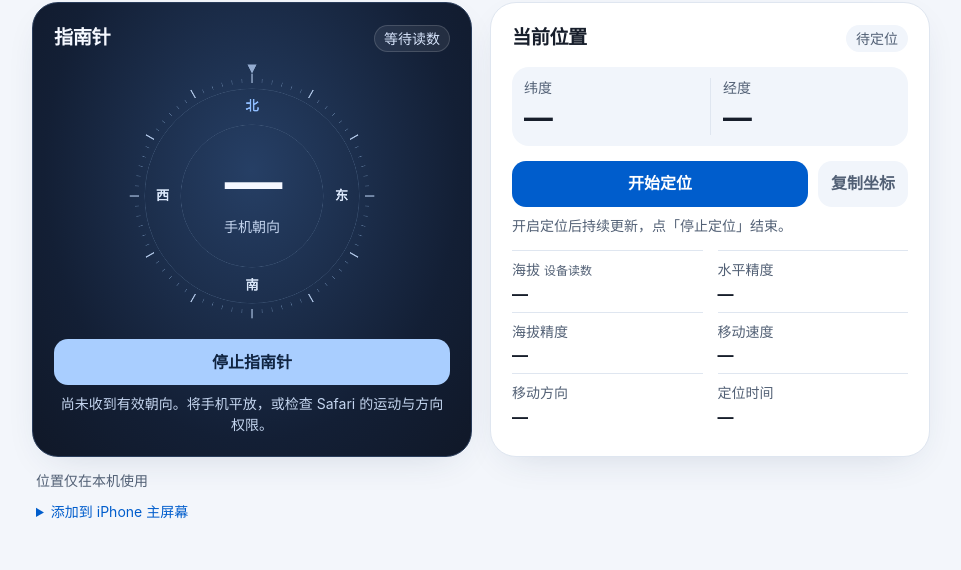
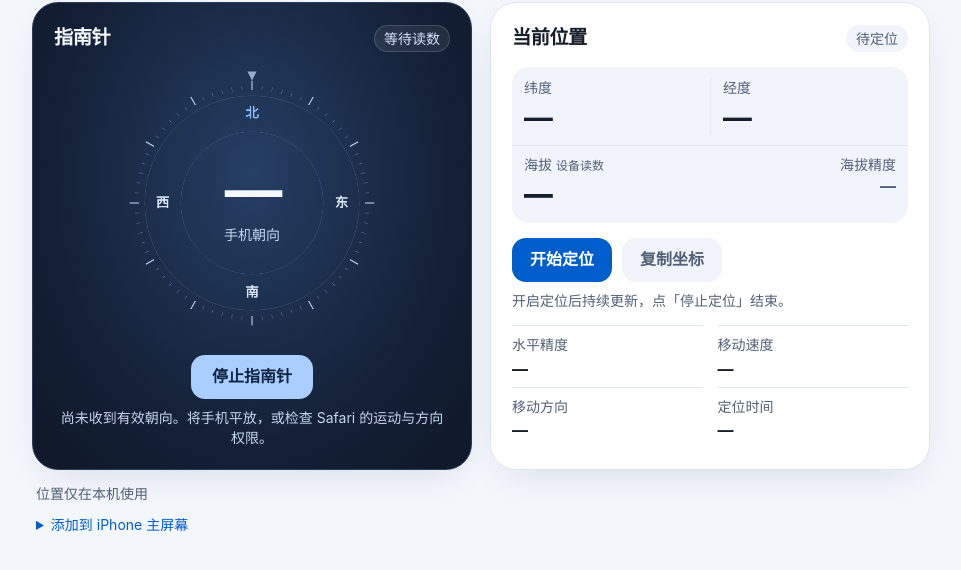
Before and after one commit to kunlun7210/gps, a plain HTML site: page index.html in a window 1280 px wide. Shown: the part 90-660 px from the top of the page, without its empty margins (159-1120 px from the left). Drawn offline with Linux system fonts and the light colour scheme.

Commit message:
Compact the action buttons and highlight altitude

```diff
--- a/index.html
+++ b/index.html
@@ -41,7 +41,9 @@
         </div>
         <dl class="coordinates">
           <div><dt>纬度</dt><dd id="latitude">—</dd></div>
-          <div><dt>经度</dt><dd id="longitude">—</dd></div>
+          <div class="longitude"><dt>经度</dt><dd id="longitude">—</dd></div>
+          <div class="elevation"><dt>海拔 <small>设备读数</small></dt><dd id="altitude">—</dd></div>
+          <div class="elevation-accuracy"><dt>海拔精度</dt><dd id="altitudeAccuracy">—</dd></div>
         </dl>
         <div class="actions">
           <button id="locate" type="button">开始定位</button>
@@ -57,9 +59,7 @@
           </ol>
         </details>
         <dl class="metrics">
-          <div><dt>海拔 <small>设备读数</small></dt><dd id="altitude">—</dd></div>
           <div><dt>水平精度</dt><dd id="accuracy">—</dd></div>
-          <div><dt>海拔精度</dt><dd id="altitudeAccuracy">—</dd></div>
           <div><dt>移动速度</dt><dd id="speed">—</dd></div>
           <div><dt>移动方向</dt><dd id="course">—</dd></div>
           <div><dt>定位时间</dt><dd id="time">—</dd></div>
--- a/style.css
+++ b/style.css
@@ -93,7 +93,7 @@ canvas { display: block; width: 100%; height: 100%; }
 }
 .reading span { color: #c4d5ef; font-size: .875rem; margin-top: 5px; }
 button {
-  min-height: 46px;
+  min-height: 44px;
   border: 1px solid transparent;
   border-radius: 14px;
   padding: 7px 12px;
@@ -107,7 +107,12 @@ button:active { filter: brightness(.91); }
 button:disabled { color: var(--muted); background: var(--inset); cursor: default; }
 button:focus-visible, summary:focus-visible { outline: 3px solid var(--accent); outline-offset: 3px; }
 .compass button:focus-visible { outline-color: #abd1ff; }
-button.secondary { background: #a9ceff; color: #102441; }
+button.secondary {
+  align-self: center;
+  padding-inline: 20px;
+  background: #a9ceff;
+  color: #102441;
+}
 button.secondary:disabled { background: #334763; color: #dee9fb; }
 .note { margin: 9px 0 0; font-size: .875rem; color: var(--muted); }
 .compass .note { color: #c4d5ef; text-align: center; }
@@ -122,7 +127,7 @@ dd, .reading strong { font-variant-numeric: tabular-nums; }
   padding: 11px 0;
 }
 .coordinates > div { min-width: 0; padding: 0 9px; }
-.coordinates > div + div { border-inline-start: 1px solid var(--line); }
+.coordinates .longitude { border-inline-start: 1px solid var(--line); }
 .coordinates dd {
   margin-top: 2px;
   font-size: clamp(1.06rem, 5.25vw, 1.8rem);
@@ -131,13 +136,25 @@ dd, .reading strong { font-variant-numeric: tabular-nums; }
   line-height: 1.2;
   overflow-wrap: anywhere;
 }
+.coordinates .elevation, .coordinates .elevation-accuracy {
+  margin-top: 10px;
+  padding-top: 9px;
+  border-top: 1px solid var(--line);
+}
+.elevation small { font-size: .75rem; }
+.coordinates .elevation dd { font-weight: 760; }
+.elevation-accuracy { text-align: end; }
+.coordinates .elevation-accuracy dd {
+  font-size: 1rem;
+  letter-spacing: normal;
+  color: var(--muted);
+}
 .actions { flex-wrap: wrap; }
-.actions button:first-child { flex: 1; }
+.actions button { padding-inline: 17px; }
 .copy { color: var(--accent); background: var(--inset); }
 .metrics { margin-top: 14px; column-gap: 15px; }
 .metrics > div { border-top: 1px solid var(--line); padding: 9px 0 6px; }
 .metrics dd { margin-top: 2px; font-weight: 670; overflow-wrap: anywhere; }
-.metrics small { font-size: .75rem; }
 footer { margin: 14px 4px 0; display: grid; color: var(--muted); font-size: .875rem; }
 summary { cursor: pointer; min-height: 44px; width: fit-content; padding-block: 11px; color: var(--accent); }
 details p { margin: 0; }
--- a/sw.js
+++ b/sw.js
@@ -1,5 +1,5 @@
 const cachePrefix = 'field-compass:' + self.registration.scope + ':';
-const cacheName = cachePrefix + 'v7';
+const cacheName = cachePrefix + 'v8';
 const root = new URL('./', self.registration.scope).href;
 const entry = new URL('index.html', root).href;
 const assets = [
```
